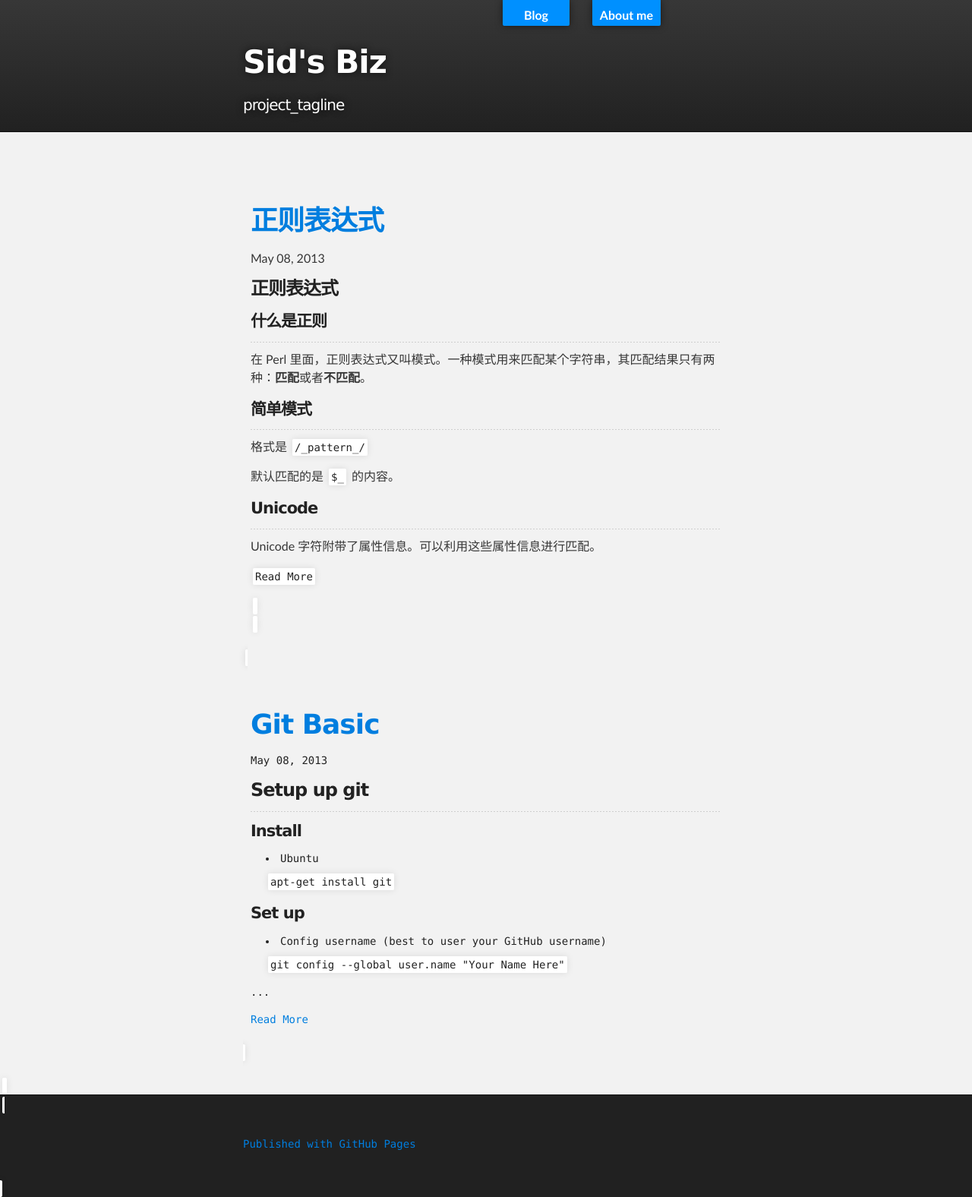
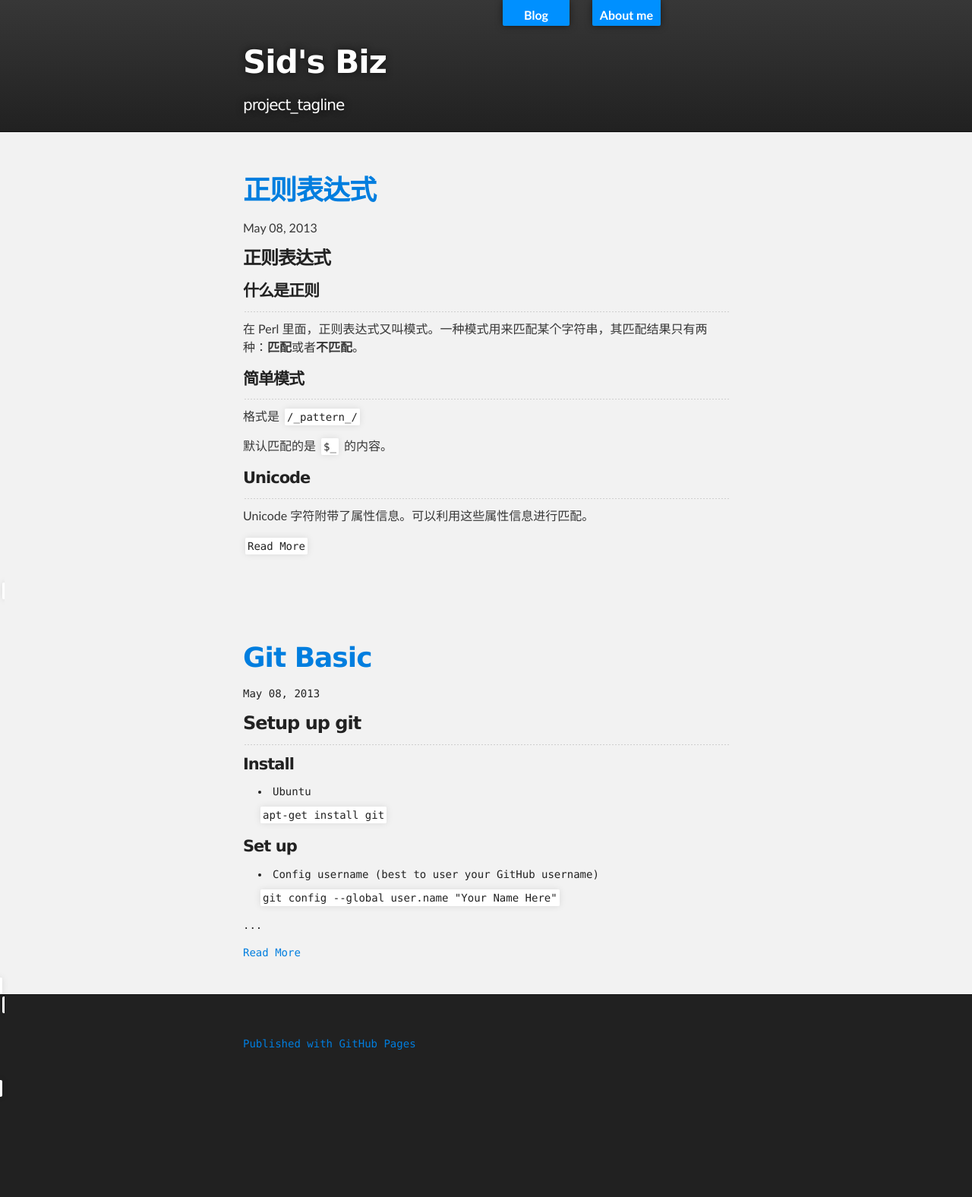
Before and after one commit to Siduzy/Blog, a Jekyll site: the page built from index.html, in a window 1280 px wide. Shown: the whole page at 76% size. Built offline with Jekyll 4.4.1, drawn with Linux system fonts in a browser that asks for light colours; Markdown is read by kramdown in place of the engine named in the settings; after the commit the page ends 1444 px from its top, so only the background shows below that.

Commit message:
update layout

```diff
--- a/_includes/listed-post.html
+++ b/_includes/listed-post.html
@@ -1,11 +1,8 @@
-<div class="post">
  <h1 class="title"><a href="{{ post.url }}">{{ post.title }}</a></h1>
  <info datetime="{{ page.date | date: "%Y-%m-%d" }}">
    {{ post.date | date: "%b %d, %Y" }}
  </info>
  <div class="body">{{ post.content | truncatewords: 30}}</div>
  <a href=".{{post.url}}">Read More<a>
-  <div class="breaker"></div>
  <info class="empty after">
  </info>
-</div>
--- a/_layouts/default.html
+++ b/_layouts/default.html
@@ -25,9 +25,7 @@
 
     <!-- MAIN CONTENT -->
     <div id="main_content_wrap" class="outer">
-    <section id="main_content" class="inner">
     {{ content }}
-    </section>
     </div>
     <!-- FOOTER -->
     <div id="footer_wrap" class="outer">
```
Lines whose indentation alone changed are shown as unchanged.
